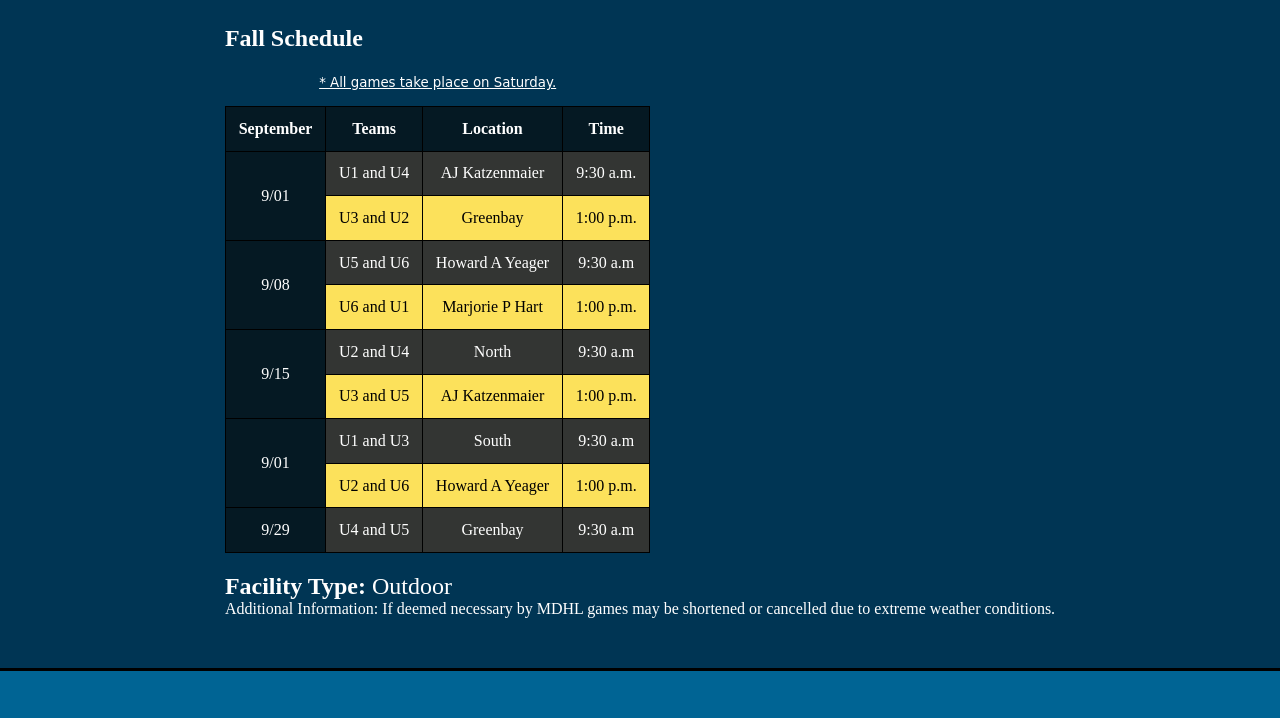
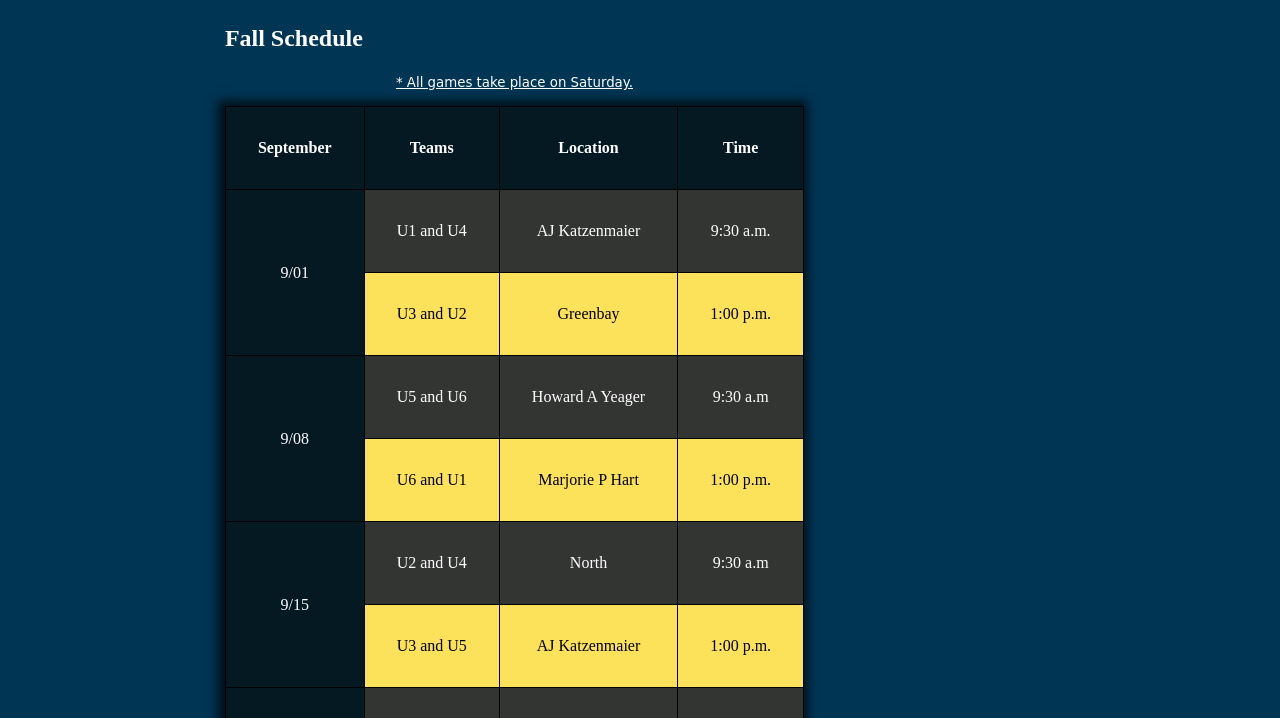
Before and after one commit to EdwinPereira/Hockey, a plain HTML site: page game_info.html in a window 1280 px wide. Shown: the part 71-789 px from the top of the page. Drawn offline with Linux system fonts and the light colour scheme.

Commit message:
five commit

```diff
--- a/assets/css/mdhl.css
+++ b/assets/css/mdhl.css
@@ -184,7 +184,10 @@
 table,tr,td,th {
     border: 1px solid black;
     border-collapse: collapse;
-    padding: .8rem;
+    padding: 2rem;
+}
+table {
+    box-shadow: -2px 0px 10px 5px rgba(0,0,0,0.75);
 }
 th {
     background-color: var(--background-banner);
@@ -201,9 +204,6 @@ tbody tr:nth-child(1n) {
 tbody tr:nth-child(2n) {
     background-color: var(--header-secondary);
     color: var(--txt-fot);
-}
-.contain-table {
-    margin: 50px;
 }
 .contain-info_txt {
     padding-top: 20px;
```
